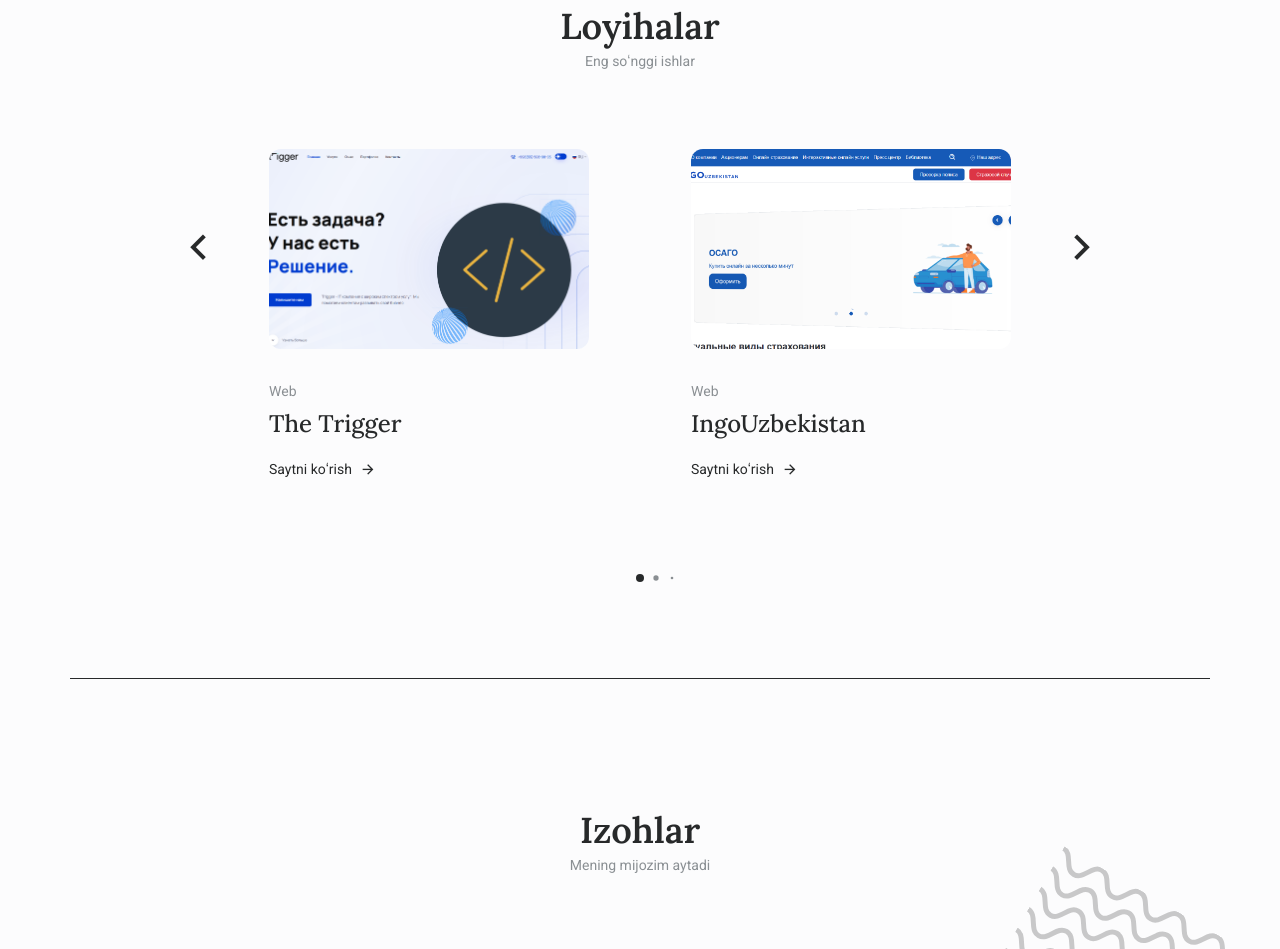
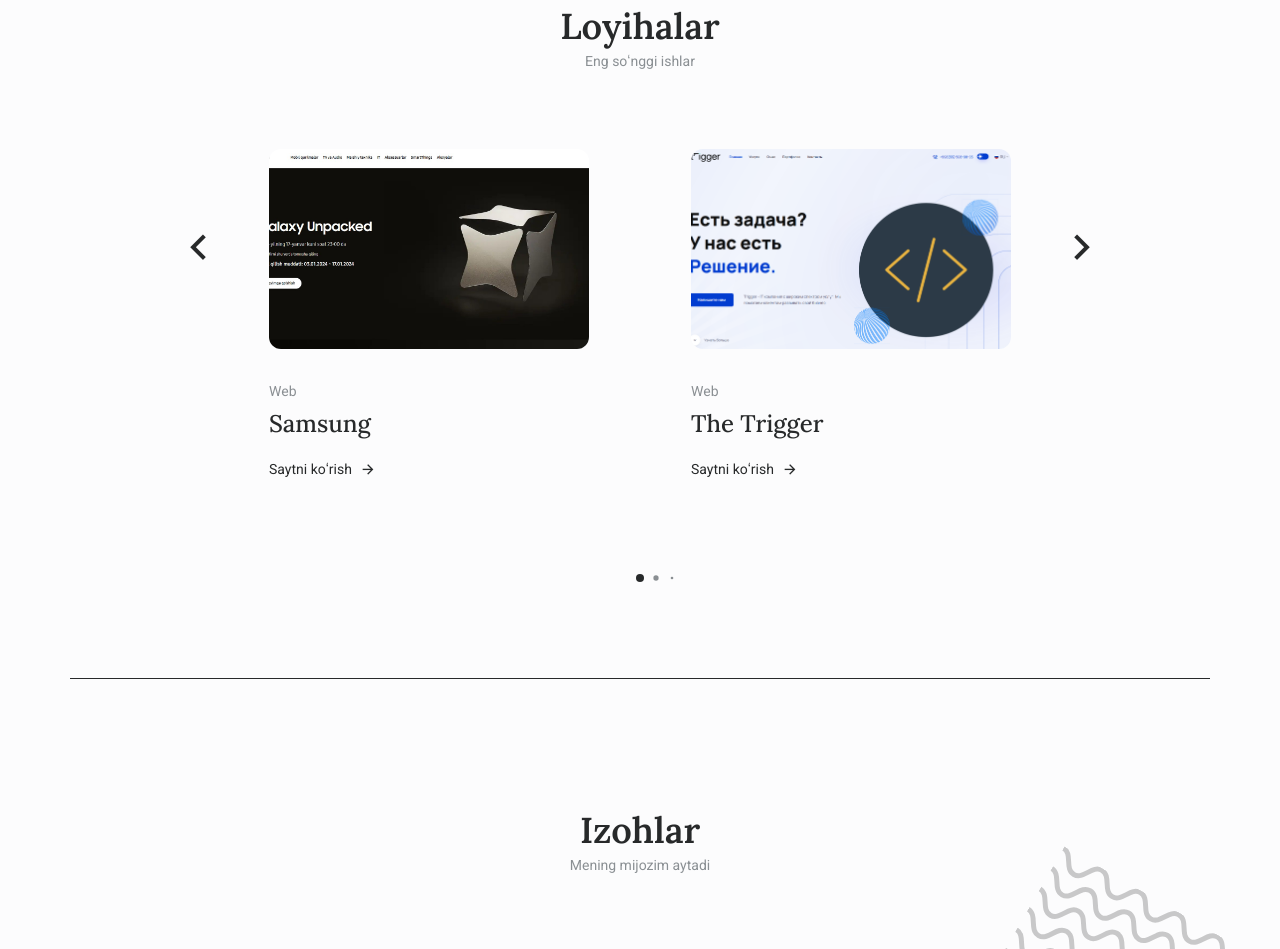
Before and after one commit to Omonjon-077/Omonjon-Portfolio, a plain HTML site: page index.html in a window 1280 px wide. Shown: the part 3132-4081 px from the top of the page. Drawn offline with nearby package versions, Linux system fonts and the light colour scheme; animation ran at ten frames a second.

Commit message:
New projects added

```diff
--- a/index.html
+++ b/index.html
@@ -576,6 +576,19 @@
                 <div class="swiper-wrapper">
                     <!--==================== PROJECTS 1 ====================-->
                     <div class="projects__content swiper-slide">
+                        <img src="assets/img/project-img/samsung.jpg" alt="Projects" class="projects__img">
+                        <div class="">
+                            <span class="projects__subtitle">Web</span>
+                            <h2 class="projects__title">Samsung</h2>
+                            <a target="_blank" href="https://www.samsung.com/uz_uz/unpacked/"
+                               class="projects__button">
+                                Saytni koʻrish <i class="ri-arrow-right-line"></i>
+                            </a>
+                        </div>
+                    </div>
+
+                    <!--==================== PROJECTS 1 ====================-->
+                    <div class="projects__content swiper-slide">
                         <img src="assets/img/project-img/trigger.png" alt="Projects" class="projects__img">
                         <div class="">
                             <span class="projects__subtitle">Web</span>
```
Also changed, not shown: assets/img/project-img/samsung.jpg (added).
